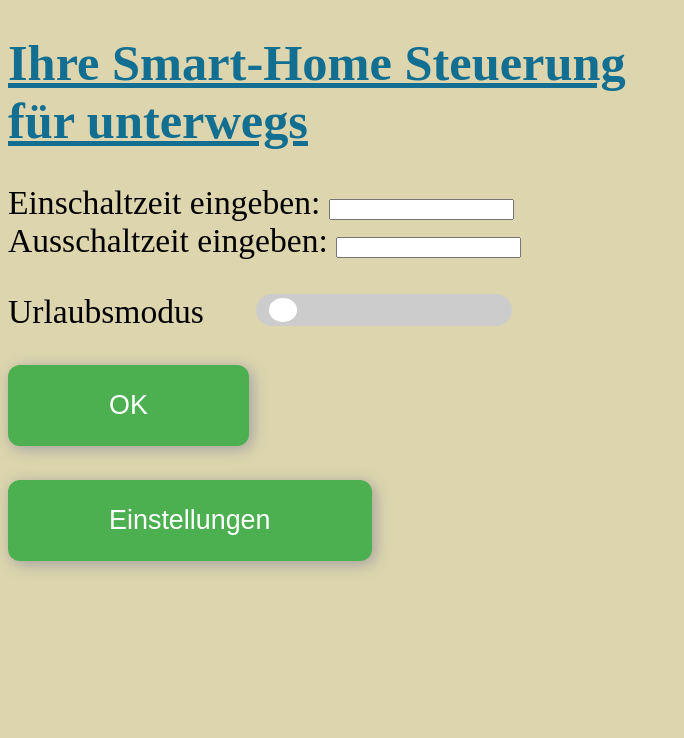
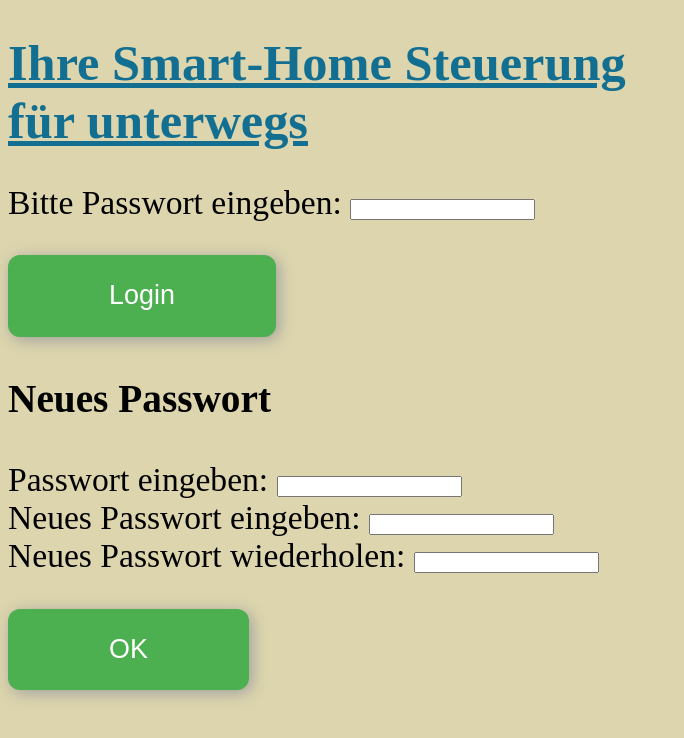
Before and after one commit to TomBenuf/Raspi-Smart-Home, a PHP site: page / in a window 1280 px wide. Shown: the top 738 px of the page, without its empty margins (0-684 px from the left). Run offline with PHP 8.4, Linux system fonts and the light colour scheme; data that the repository does not hold is empty.

Commit message:
main.php 	kleine Änderungen (z.B. wenn Timer erreicht wird xml eintrag =0 	gesetzt und nicht leer gelassen
index.php
	Völlig neu. Jetzt zum login und zum Passwort ändern gedacht

settings.php
	alte index.php. Link auf Einstellungsseite entfernt da gestrichen.
	Zurück auf index.php Link hinzugefügt.

format.css
	nicht mehr position:fixed bei den Schaltern

default_status.xml / status.xml
	um Eintrag passw erweitert. Speichert Benutzerpasswort als
	sha256 hash. Standardpasswort 00000000

```diff
--- a/www/default_status.xml
+++ b/www/default_status.xml
@@ -88,4 +88,5 @@
 		<status>off</status>
 		<interval>1</interval>
 	</holiday>
+	<passw>20fdf64da3cd2c78ec3c033d2ac628bacf701711fa99435ee37bef0304800dc5</passw>
 </devices>
--- a/www/format.css
+++ b/www/format.css
@@ -1,4 +1,4 @@
-/* Tom Barnowsky, Nils Rothenburger, Robin Schmidt - 2018-12-10
+/* Tom Barnowsky, Nils Rothenburger, Robin Schmidt - 2019-03-21
  * Netzwerkgestützte Smart-Home Steuerung via Raspberry Pi
 
  * Dies ist die Haupt CSS-Datei. *
@@ -35,7 +35,7 @@ a:hover {
 .switch {
   margin-top: 0.1%;
   left: 20%;
-  position: fixed;
+  position: absolute;
   display: inline-block;
   width: 20%;
   height: 4%;
@@ -48,7 +48,7 @@ a:hover {
 }
 
 .slider {
-  position: absolute;
+  position:absolute;
   cursor: pointer;
   top: 0;
   left: 0;
--- a/www/index.php
+++ b/www/index.php
@@ -1,5 +1,5 @@
 <!DOCTYPE html>
-<!-- Tom Barnowsky, Nils Rothenburger, Robin Schmidt - 2018-12-10
+<!-- Tom Barnowsky, Nils Rothenburger, Robin Schmidt - 2019-03-21
    - Netzwerkgestützte Smart-Home Steuerung via Raspberry Pi
 
    - Dies ist die INDEX HTML-Datei. -->
@@ -15,104 +15,40 @@
 	<p><h1>Ihre Smart-Home Steuerung <br> für unterwegs</h1> </p>
 
 <?php
-// Läd XML und erstellt für jedes /devices/device einen Button.
 
-echo "<form action='' method='POST'><p>
-	Einschaltzeit eingeben: <input type='text' name='fanfz' value='".@$_POST['fanfz']."'><br>
-	Ausschaltzeit eingeben: <input type='text' name='fendz' value='".@$_POST['fendz']."'></p>
-	<p>";
 
-$xml = simplexml_load_file('status.xml');
+echo "<form action='settings.php' method='POST'>
+		Bitte Passwort eingeben: <input type='password' name='fpassw'><p>
+		<input type='submit' value='Login' id='button'>
+	</form><p>
 
-if(isset($_POST['submit'])){
-	//echo "Submitted";
+	<h3>Neues Passwort</h3>
 
-	//Schreibt Werte die in Chekcboxen ausgewählt wurden in $xml
-	foreach($xml->device as $device1){
-		$indent = "fcheck".$device1['id'];
-		$indentvis = "fcheck_vis".$device1['id'];
+	<form action='' method='POST'>
+		Passwort eingeben: <input type='password' name='fpasswalt'><br>
+		Neues Passwort eingeben: <input type='password' name='fpasswneu1'><br>
+		Neues Passwort wiederholen: <input type='password' name='fpasswneu2'><p>
+		<input type='submit' name='fsubmit' value='OK' id='button'>
+	</form>";
 
-		If(isset($_POST[$indentvis])){
-			$device1->status = 'on';
-			$device1->holiday = 'on';
+if(@$_POST['fsubmit']){
 
-			If(!empty($_POST['fanfz'])){
-				$device1->timer->on = strtotime($_POST['fanfz']);
-			}
+	$xml = simplexml_load_file('status.xml');
 
-			else{
-				$device1->timer->on = 0;
-			}
+	if(hash('sha256',@$_POST['fpasswalt']) == $xml->passw){
 
-			If(!empty($_POST['fendz'])){
-				$device1->timer->off = strtotime($_POST['fendz']);
-			}
+		if(@$_POST['fpasswneu1'] == @$_POST['fpasswneu2']){
 
-			else{
-				$device1->timer->off = 0;
-			}
+			$xml->passw = hash('sha256',@$_POST['fpasswneu1']);
+			file_put_contents('status.xml', $xml->asXML());
+			echo "Passwort erfolgreich geändert!";
 		}
 
-		elseif(isset($_POST[$indent])){
-			$device1->status = $_POST[$indent];
-			$device1->holiday = $_POST[$indent];
-		}
-
-		else{
-			$device1->status = 'off';
-			$device1->holiday = 'off';
-		}
+		else echo "Die Eingaben stimmen nicht überein!";
 	}
 
-	If(isset($_POST['holiday'])){
-		$xml->holiday->status = 'on';
-	}
-
-	else{
-		$xml->holiday->status = 'off';
-	}
-
-	$anfz=$_POST['fanfz'];
-	$endz=$_POST['fendz'];
-
-	//Speichert $xml in Datei
-	file_put_contents('status.xml', $xml->asXML());
+	else echo "Das alte Passwort ist falsch!";
 }
-
-//Erzeuge Checkbox für jedes Gerät
-foreach($xml->device as $device){
-	echo $device->name."<label class='switch'><input type='checkbox' name='fcheck_vis".$device['id']."' ";
-
-	If($device->status == 'on'){
-		echo "checked ";
-	}
-	If($xml->holiday->status == 'on'){
-		echo "disabled><span class='slider round'>
-		<input type='hidden' name='fcheck".$device['id']."' value='".$device->status."'>";
-	}
-	else{
-		echo "><span class='slider round'>";
-	}
-	echo "</label><br>
-		";
-}
-
-echo "Urlaubsmodus <label class='switch'>
-	<input type='checkbox' name='holiday' id='holidaychk' ";
-
-if($xml->holiday->status == 'on'){
-	echo "checked";
-}
-
-echo "><span class='slider round'></span></label>
-	</p><input type='submit' name='submit' value='OK' id='button'></form><p>";
-
-//print_r($_POST);
-
 ?>
-
-	<form action="settings.php" target="_self">
-		<input type="submit" value="Einstellungen" id="button">
-	</form>
 </body>
 </html>
```
Also changed, not shown: www/settings.php (+109 -32 lines), 1 other file.
